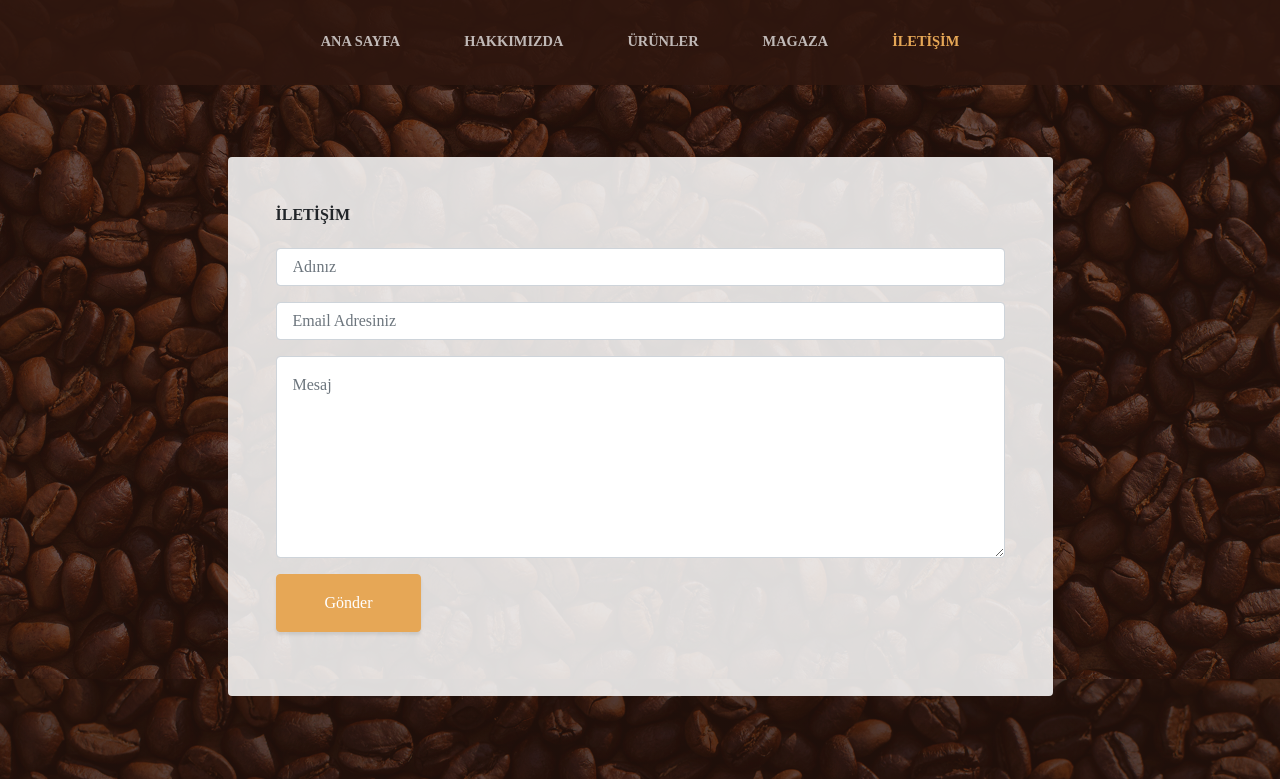
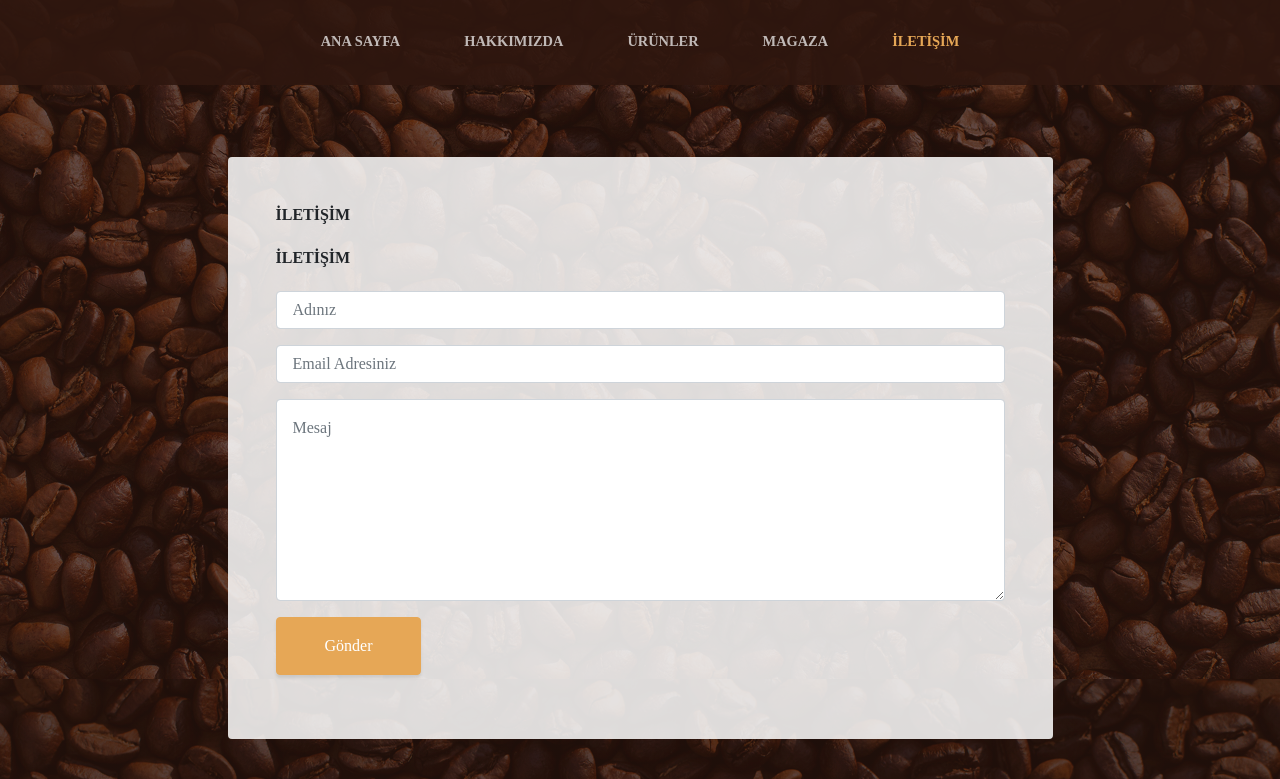
Before and after one commit to batuhankulfel/caffe-cms, a PHP site: page /iletisim in a window 1280 px wide. Shown: the part 297-1076 px from the top of the page. Run offline with PHP 8.4, Linux system fonts and the light colour scheme.

Commit message:
Update iletisim.php

```diff
--- a/iletisim.php
+++ b/iletisim.php
@@ -14,6 +14,9 @@ include('inc/nav.php');
                 <div class="row">
                     <div class="col-xl-9 col-lg-10 mx-auto">
                         <div class="bg-faded rounded p-5">
+                            <h2 class="section-heading mb-4">
+                                <span class="section-heading-upper">İLETİŞİM</span>
+                            </h2>
                             <h2 class="section-heading mb-4">
                                 <span class="section-heading-upper">İLETİŞİM</span>
                             </h2>
```
